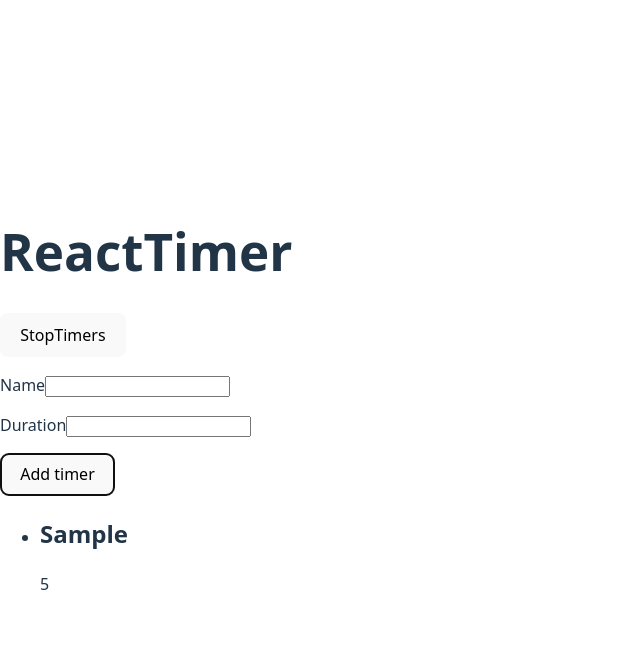
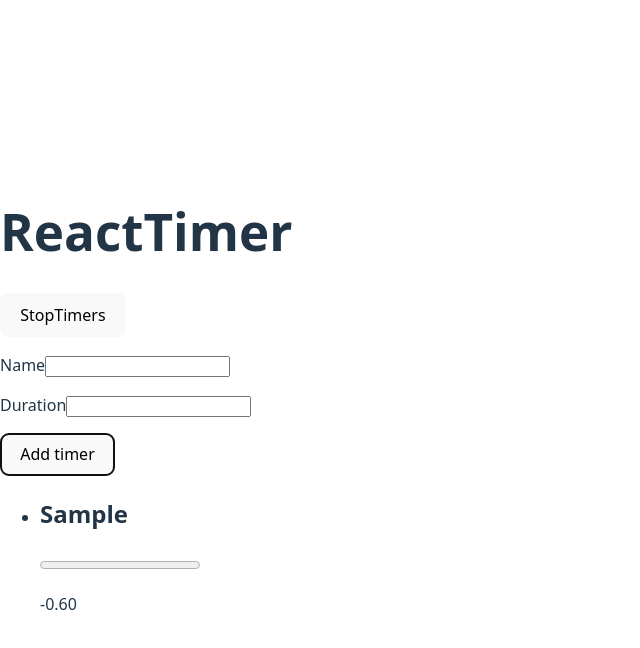
Before and after one commit to JaumeEsquerdo/TS-refresher, a React (Vite) app in the folder wrapper-component/: page / in a window 1280 px wide. Both pictures are taken after typing "Sample", "5" into the empty fields and a click on the button "Add timer". Shown: the top 648 px of the page, without its empty margins (0-640 px from the left). Built offline with nearby package versions, Linux system fonts and the light colour scheme.

Commit message:
añadir useEffect con un setInterval para reducir el tiempo del Timer

```diff
--- a/wrapper-component/src/components/Timer.tsx
+++ b/wrapper-component/src/components/Timer.tsx
@@ -1,12 +1,24 @@
 import Container from "./UI/Container";
 import { type Timer as TimerProps } from "../store/timers-context";
+import { useState, useEffect } from "react";
 
 
 const Timer = ({ name, duration }: TimerProps) => {
+    const [remainingTime, setRemainingTime] = useState(duration * 1000) //se convierte x 1000 en milisegundos
+
+    useEffect(() => {
+        setInterval(function () {
+            setRemainingTime(prev => prev - 50)
+        }, 50)
+    }, [])
+
+    const formattedRemainingTime = (remainingTime / 1000).toFixed(2)
+
     return (
         <Container as='article'>
             <h2>{name}</h2>
-            <p>{duration}</p>
+            <p><progress max={duration * 1000} value={remainingTime} /></p>
+            <p>{formattedRemainingTime}</p>
         </Container>
     );
 }
```
